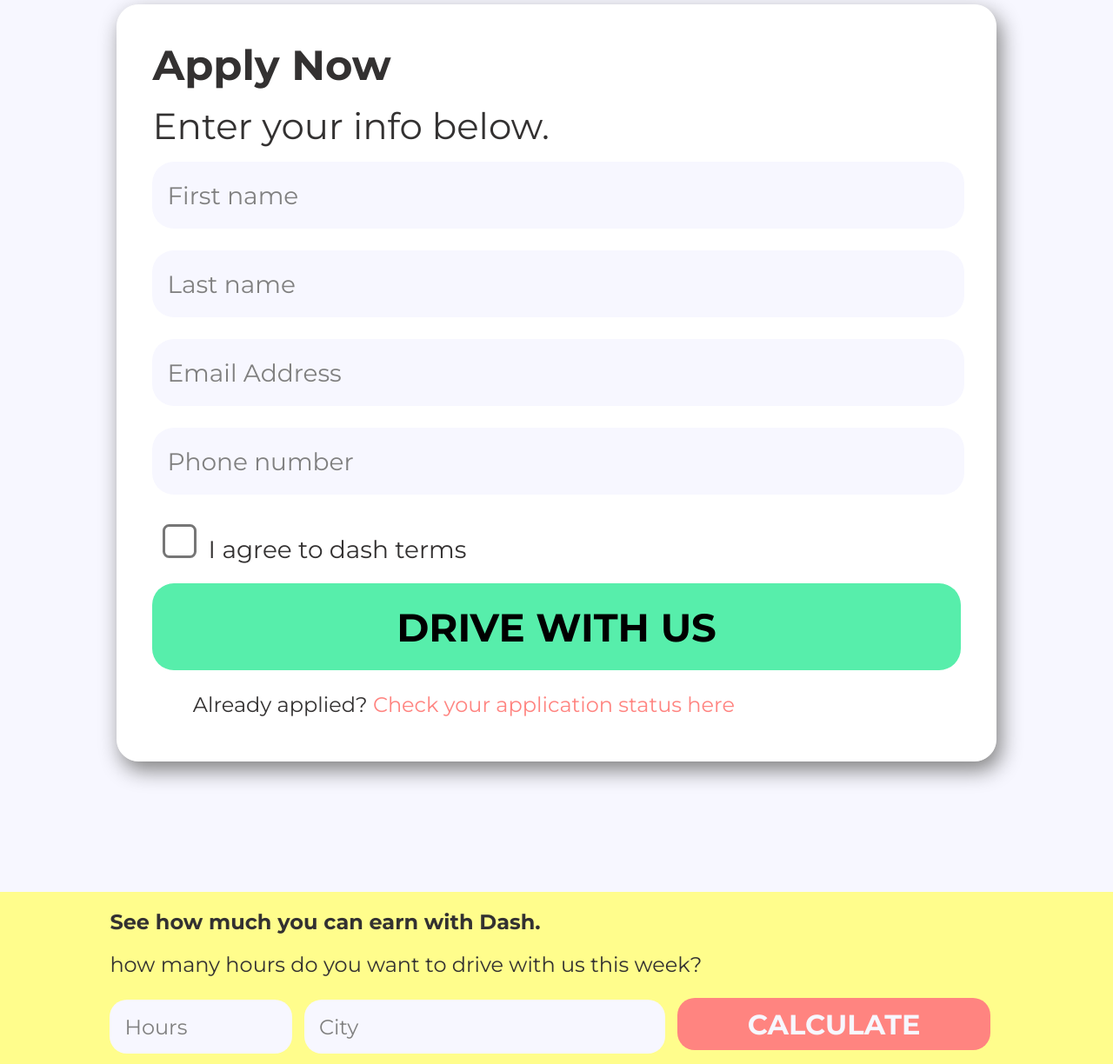
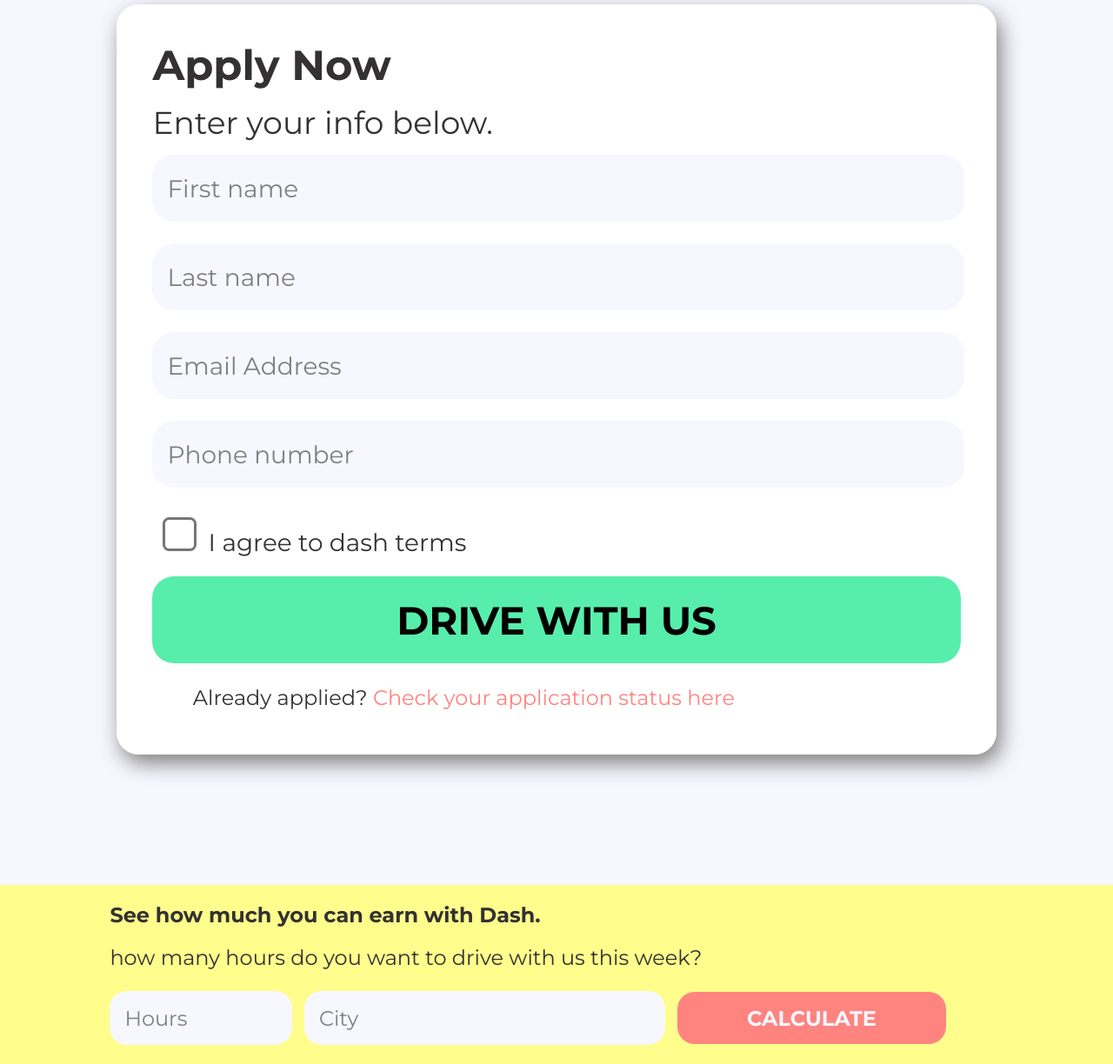
Before and after one commit to came0403/came0403.github.io, a plain HTML site: page Landing Page/index.html in a window 1280 px wide. Shown: the part 1110-2334 px from the top of the page at 87% size. Drawn offline with Linux system fonts and the light colour scheme.

Commit message:
Final Changes for Page

```diff
--- a/Landing Page/css/style.css
+++ b/Landing Page/css/style.css
@@ -148,7 +148,7 @@ h5 {
     font-size: 48px;
   }
   .apply-text {
-    font-size: 42px;
+    font-size: 36px;
   }
   .small-text {
     display: block;
@@ -193,8 +193,8 @@ h5 {
     border-radius: 20px;
   }
   .calculate-button {
-    width: 35%;
-    font-size: 32px;
+    width: 30%;
+    font-size: 24px;
     height: 60px;
     border-radius: 20px;
   }
```
